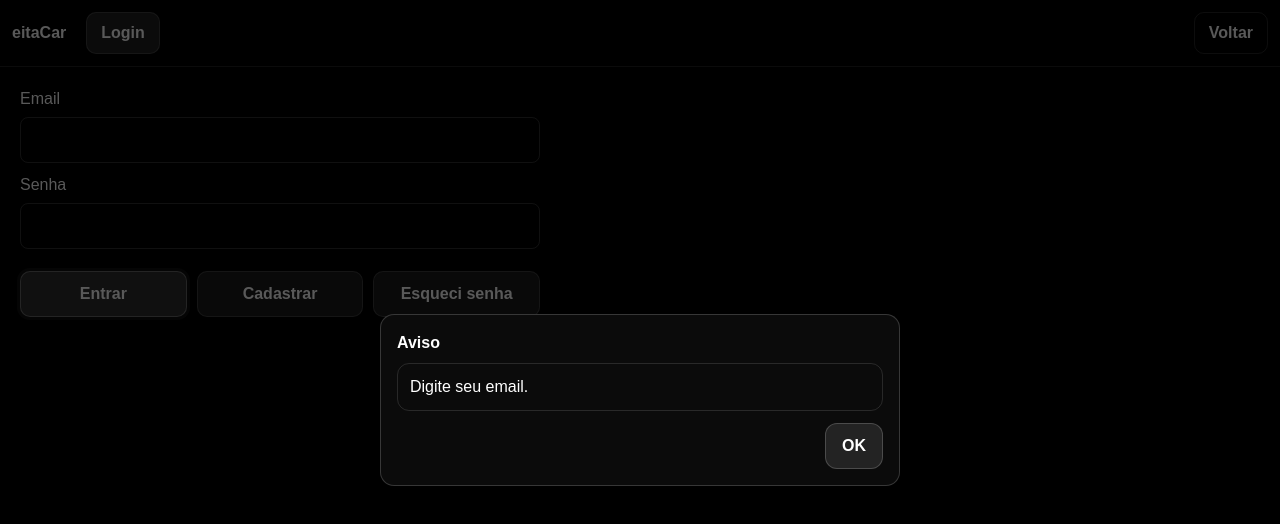
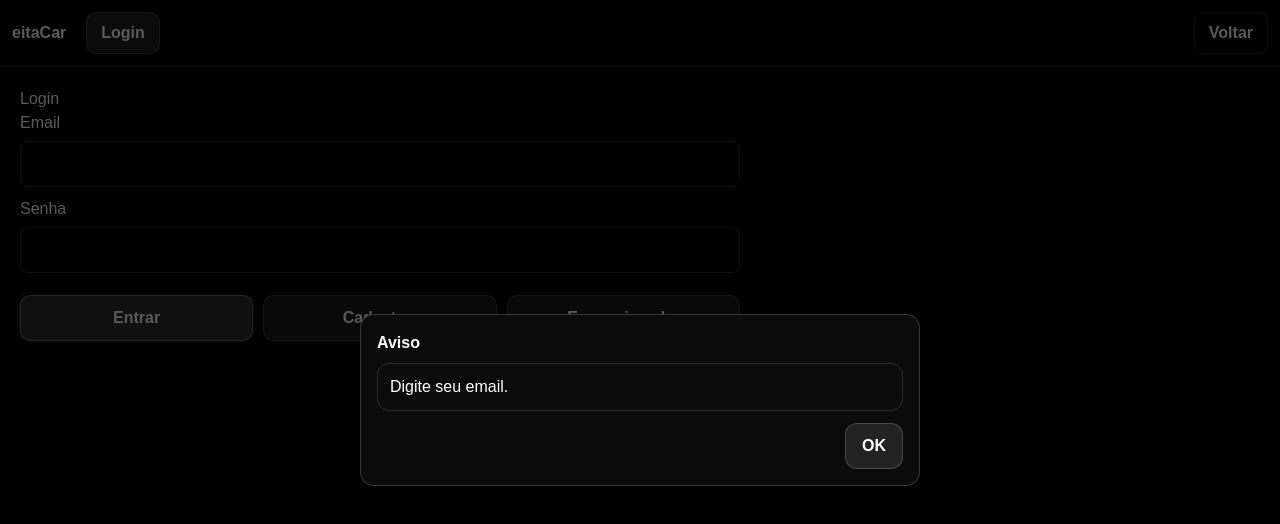
Before and after one commit to manvime/eitacar, a Next.js app: page /login in a window 1280 px wide. Both pictures are taken after a click on the button "Entrar". Shown: the top 524 px of the page. Built offline with nearby package versions, Linux system fonts and the light colour scheme; no server answers.

Commit message:
Login: mostrar apenas 'Entrando...' após login ok

```diff
--- a/app/login/page.js
+++ b/app/login/page.js
@@ -26,21 +26,19 @@ export default function LoginPage() {
   const [sendingVerify, setSendingVerify] = useState(false);
   const [verifyInfo, setVerifyInfo] = useState("");
 
-  // ✅ qual botão foi clicado por último
+  // qual botão foi clicado por último
   const [activeBtn, setActiveBtn] = useState(null); // "login" | "register" | "reset" | null
+
+  // ✅ mostrar "Entrando..."
+  const [isEntering, setIsEntering] = useState(false);
 
   useEffect(() => {
     return onAuthStateChanged(auth, async (u) => {
       setUser(u || null);
 
+      // se entrou, mas está verificando ou não
       if (u) {
         setNeedsVerify(!u.emailVerified);
-
-        if (u.emailVerified) {
-          try {
-            await apiPost("/api/upsertUserProfile", {});
-          } catch (e) {}
-        }
       } else {
         setNeedsVerify(false);
       }
@@ -50,6 +48,7 @@ export default function LoginPage() {
   async function handleRegister() {
     try {
       setVerifyInfo("");
+      setIsEntering(false);
 
       if (!email) return setMsg("Digite seu email.");
       if (!pass) return setMsg("Digite sua senha.");
@@ -61,7 +60,6 @@ export default function LoginPage() {
         "Conta criada! Enviamos um email de verificação. Verifique sua caixa de entrada (e spam). Depois faça login."
       );
 
-      // força verificação antes de usar
       await signOut(auth);
     } catch (e) {
       const code = e?.code || "";
@@ -76,16 +74,23 @@ export default function LoginPage() {
   async function handleLogin() {
     try {
       setVerifyInfo("");
+      setIsEntering(true);
 
-      if (!email) return setMsg("Digite seu email.");
-      if (!pass) return setMsg("Digite sua senha.");
+      if (!email) {
+        setIsEntering(false);
+        return setMsg("Digite seu email.");
+      }
+      if (!pass) {
+        setIsEntering(false);
+        return setMsg("Digite sua senha.");
+      }
 
       const cred = await signInWithEmailAndPassword(auth, email, pass);
       await cred.user.reload();
 
       if (!cred.user.emailVerified) {
-        // ✅ só mostra bloco de verificação (sem msg duplicada)
         setNeedsVerify(true);
+        setIsEntering(false);
         return;
       }
 
@@ -93,8 +98,11 @@ export default function LoginPage() {
         await apiPost("/api/upsertUserProfile", {});
       } catch (e) {}
 
+      // mantém "Entrando..." até sair da página
       window.location.href = "/buscar";
     } catch (e) {
+      setIsEntering(false);
+
       const code = e?.code || "";
       if (code === "auth/wrong-password" || code === "auth/invalid-credential")
         setMsg("Senha incorreta.");
@@ -107,6 +115,8 @@ export default function LoginPage() {
   async function resendVerification() {
     try {
       setVerifyInfo("");
+      setIsEntering(false);
+
       if (!auth.currentUser) {
         setVerifyInfo("Faça login primeiro.");
         return;
@@ -126,8 +136,11 @@ export default function LoginPage() {
   async function resetPass() {
     try {
       setVerifyInfo("");
+      setIsEntering(false);
+
       if (!email) return setMsg("Digite seu email primeiro.");
       await sendPasswordResetEmail(auth, email);
+
       setMsg("Email de redefinição enviado (se existir conta).");
     } catch (e) {
       const code = e?.code || "";
@@ -138,15 +151,16 @@ export default function LoginPage() {
   }
 
   async function logout() {
+    setIsEntering(false);
+    setVerifyInfo("");
+    setNeedsVerify(false);
     await signOut(auth);
-    setNeedsVerify(false);
-    setVerifyInfo("");
     setMsg("Saiu.");
   }
 
   return (
-    <div style={{ maxWidth: 520, fontFamily: "Arial, sans-serif" }}>
-      <h2></h2>
+    <div style={{ maxWidth: 720, fontFamily: "Arial, sans-serif" }}>
+      <h2>Login</h2>
 
       <label>Email</label>
       <input style={inp} value={email} onChange={(e) => setEmail(e.target.value)} />
@@ -159,9 +173,10 @@ export default function LoginPage() {
         onChange={(e) => setPass(e.target.value)}
       />
 
-      {/* ✅ Botões lado a lado + highlight suave no último clicado */}
+      {/* Botões lado a lado + highlight suave */}
       <div style={{ display: "flex", gap: 10, marginTop: 12, flexWrap: "wrap" }}>
         <button
+          disabled={isEntering}
           style={btnAction(activeBtn === "login")}
           onClick={() => {
             setActiveBtn("login");
@@ -172,6 +187,7 @@ export default function LoginPage() {
         </button>
 
         <button
+          disabled={isEntering}
           style={btnAction(activeBtn === "register")}
           onClick={() => {
             setActiveBtn("register");
@@ -182,6 +198,7 @@ export default function LoginPage() {
         </button>
 
         <button
+          disabled={isEntering}
           style={btnAction(activeBtn === "reset")}
           onClick={() => {
             setActiveBtn("reset");
@@ -192,7 +209,21 @@ export default function LoginPage() {
         </button>
       </div>
 
-      {/* ✅ Bloco verificação (sem mensagem duplicada) */}
+      {/* ✅ Entrando... (quando login OK) */}
+      {isEntering && !needsVerify && (
+        <div
+          style={{
+            marginTop: 14,
+            padding: 12,
+            border: "1px solid rgba(255,255,255,0.15)",
+            borderRadius: 10,
+          }}
+        >
+          Entrando...
+        </div>
+      )}
+
+      {/* Bloco verificação */}
       {needsVerify && (
         <div style={{ marginTop: 14 }}>
           <div
@@ -228,23 +259,7 @@ export default function LoginPage() {
         </div>
       )}
 
-      {/* Info do usuário quando estiver logado e verificado */}
-      {user && !needsVerify && (
-        <div style={{ marginTop: 12 }}>
-          <div>
-            <b>Usuário:</b> {user.email}
-          </div>
-          <div>
-            <b>Email verificado:</b> {String(user.emailVerified)}
-          </div>
-
-          <button style={{ ...btnOutline, marginTop: 10 }} onClick={logout}>
-            Sair
-          </button>
-        </div>
-      )}
-
-      {/* ✅ Popup com OK (não aparece quando needsVerify=true) */}
+      {/* Popup com OK (não aparece quando needsVerify=true) */}
       {msg && !needsVerify && (
         <div
           style={{
@@ -261,7 +276,7 @@ export default function LoginPage() {
           <div
             style={{
               width: "100%",
-              maxWidth: 520,
+              maxWidth: 560,
               background: "#0b0b0b",
               border: "1px solid rgba(255,255,255,0.18)",
               borderRadius: 14,
@@ -287,7 +302,7 @@ export default function LoginPage() {
                 type="button"
                 onClick={() => {
                   setMsg("");
-                  setActiveBtn(null); // ✅ volta todos ao padrão quando fecha
+                  setActiveBtn(null);
                 }}
                 style={{
                   padding: "10px 16px",
@@ -322,15 +337,17 @@ const inp = {
 
 const btnBase = {
   flex: 1,
+  minWidth: 150,
   padding: "10px 14px",
   borderRadius: 10,
   border: "1px solid rgba(255,255,255,0.15)",
-  background: "rgba(255,255,255,0.10)", // ✅ cor padrão (igual ao Entrar)
+  background: "rgba(255,255,255,0.10)", // cor padrão (igual ao Entrar)
   color: "white",
   fontWeight: 700,
   cursor: "pointer",
   textAlign: "center",
-  transition: "all 180ms ease", // ✅ suave
+  transition: "all 180ms ease",
+  opacity: 1,
 };
 
 const btnAction = (active) => ({
```
